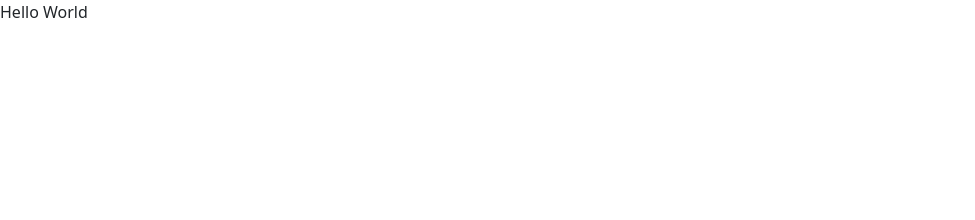
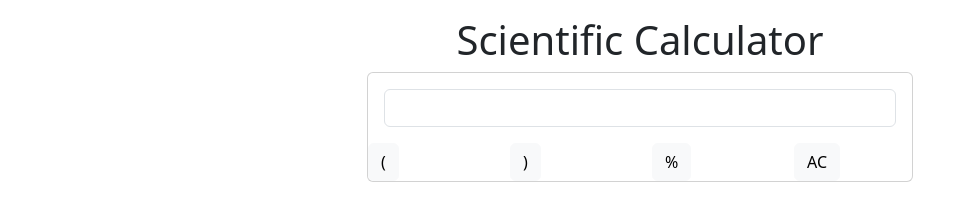
Before and after one commit to aghilvs/Scientific-Calculator, a plain HTML site: page src/index.html in a window 1280 px wide. Shown: the whole page, without its empty margins (0-975 px from the left). Drawn offline with nearby package versions, Linux system fonts and the light colour scheme.

Commit message:
Added input, four buttons

```diff
--- a/src/index.html
+++ b/src/index.html
@@ -8,7 +8,24 @@
   </head>
     </head>
     <body>
-        <div>Hello World</div>
+        <div class='container'>
+            <h1 class="text-center mt-3">Scientific Calculator</h1>
+            <div class="row">
+                <div class='col-12 col-md-6 offset-md-3'>
+                    <div class="card">
+                        <div class="card-body">
+                            <input readonly class="form-control" type="text" value="" aria-label="readonly input example" readonly>
+                        </div>
+                        <div class="row">
+                            <div class="col-3"><button type="button" class="btn btn-light">(</button></div>
+                            <div class="col-3"><button type="button" class="btn btn-light">)</button></div>
+                            <div class="col-3"><button type="button" class="btn btn-light">%</button></div>
+                            <div class="col-3"><button type="button" class="btn btn-light">AC</button></div>
+                        </div>
+                    </div>
+                </div>
+            </div>
+        </div>
         <script src="https://cdn.jsdelivr.net/npm/bootstrap@5.3.6/dist/js/bootstrap.bundle.min.js" integrity="sha384-j1CDi7MgGQ12Z7Qab0qlWQ/Qqz24Gc6BM0thvEMVjHnfYGF0rmFCozFSxQBxwHKO" crossorigin="anonymous"></script>
     </body>
 </html>
```
